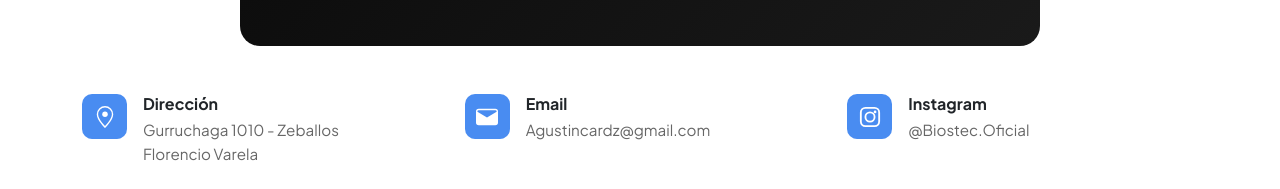
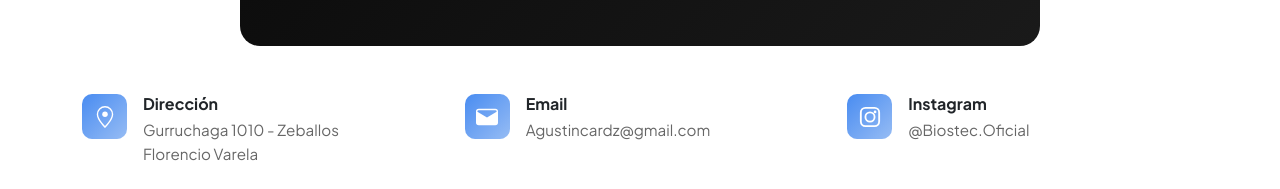
Before and after one commit to FrancoMED/BIOSTEC, a React (Create React App) app in the folder client/: page / in a window 1280 px wide. Shown: the part 2911-3100 px from the top of the page. Built offline with nearby package versions, Linux system fonts and the light colour scheme.

Commit message:
change style svg

```diff
--- a/client/src/components/Contact/Contact.module.css
+++ b/client/src/components/Contact/Contact.module.css
@@ -62,7 +62,7 @@
 .contact_info_item .icon {
 	width: 45px;
 	height: 45px;
-	background: #498cf1;
+	background: linear-gradient(135deg, #498cf1, #96bcf4);
 	border-radius: 10px;
 	display: flex;
 	align-items: center;
```
